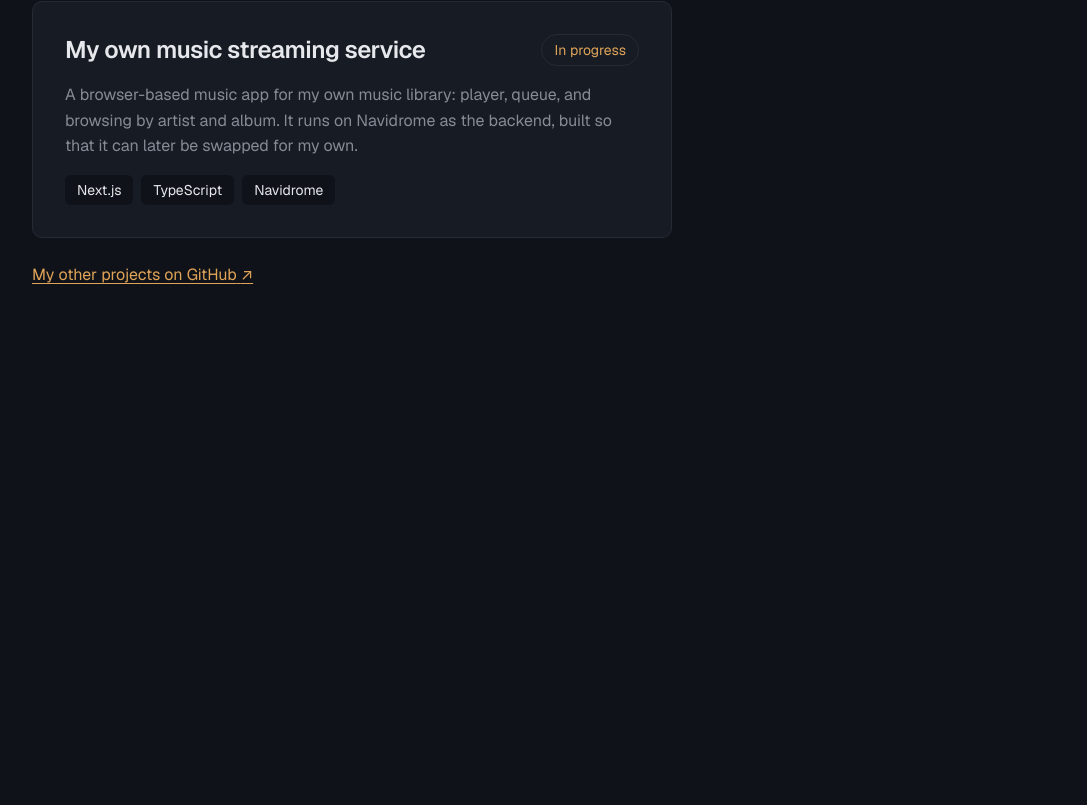
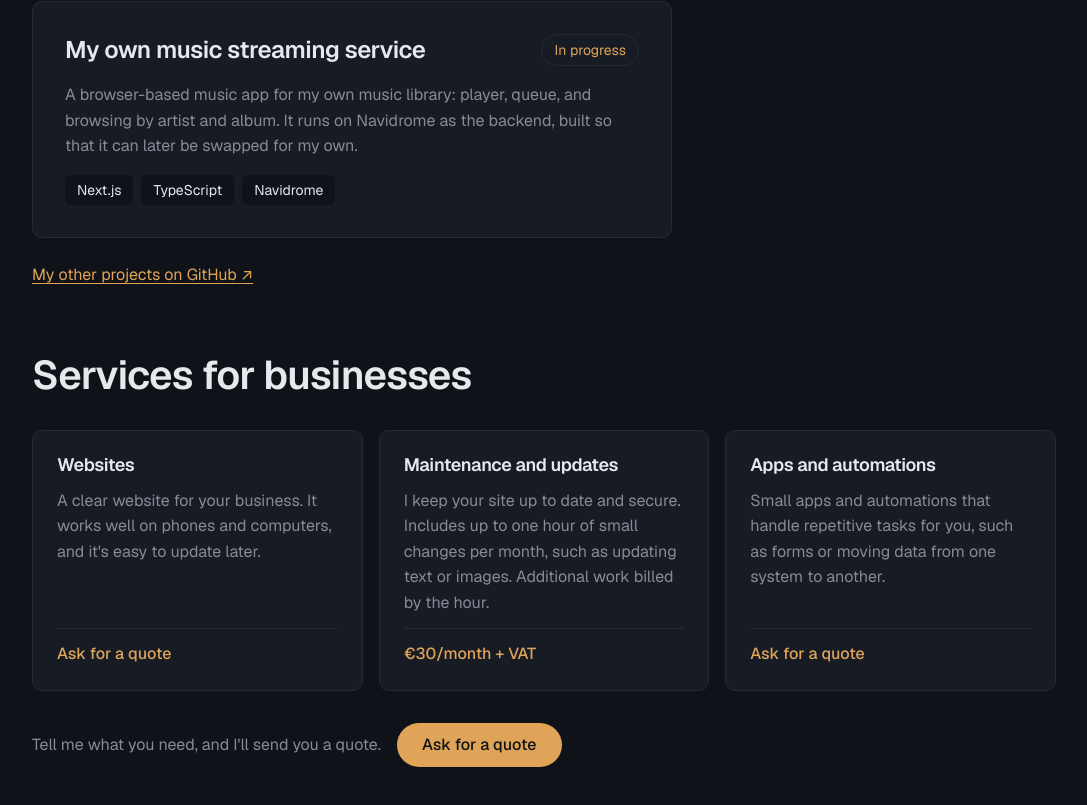
Before and after one commit to kumina-dev/kumina-web, a Next.js app: page /en in a window 1280 px wide. Shown: the part 580-1385 px from the top of the page, without its empty margins (96-1183 px from the left). Before the commit the page ends 964 px from the top, so only its background shows below. Built offline with nearby package versions, Linux system fonts and the light colour scheme.

Commit message:
KUM-46: Services section with pricing

```diff
--- a/app/[lang]/page.tsx
+++ b/app/[lang]/page.tsx
@@ -1,6 +1,7 @@
 import { notFound } from "next/navigation";
 import { FeaturedProject } from "@/components/FeaturedProject/FeaturedProject";
 import { Hero } from "@/components/Hero/Hero";
+import { Services } from "@/components/Services/Services";
 import { getDictionary, isLocale } from "@/lib/i18n";
 import styles from "./page.module.css";
 
@@ -13,6 +14,7 @@ export default async function Home({ params }: PageProps<"/[lang]">) {
     <main className={styles.main}>
       <Hero dict={dict.hero} />
       <FeaturedProject dict={dict.featured} />
+      <Services dict={dict.services} />
     </main>
   );
 }
--- /dev/null
+++ b/components/Services/Services.module.css
@@ -0,0 +1,55 @@
+.section {
+  display: grid;
+  gap: var(--space-8);
+  scroll-margin-top: var(--space-8);
+}
+
+.grid {
+  display: grid;
+  gap: var(--space-4);
+  padding: 0;
+  list-style: none;
+}
+
+.card {
+  display: flex;
+  flex-direction: column;
+  gap: var(--space-3);
+  padding: var(--space-6);
+  background-color: var(--color-surface);
+  border: 1px solid var(--color-border);
+  border-radius: var(--radius-md);
+}
+
+.title {
+  font-size: var(--text-lg);
+}
+
+.description {
+  flex: 1;
+  color: var(--color-text-muted);
+}
+
+.price {
+  padding-top: var(--space-3);
+  border-top: 1px solid var(--color-border);
+  color: var(--color-accent);
+  font-weight: var(--weight-medium);
+}
+
+.cta {
+  display: flex;
+  flex-wrap: wrap;
+  align-items: center;
+  gap: var(--space-4);
+}
+
+.cta p {
+  color: var(--color-text-muted);
+}
+
+@media (min-width: 48rem) {
+  .grid {
+    grid-template-columns: repeat(3, 1fr);
+  }
+}
--- /dev/null
+++ b/components/Services/Services.tsx
@@ -0,0 +1,34 @@
+import { ButtonLink } from "@/components/Button/Button";
+import type { Dictionary } from "@/lib/i18n";
+import styles from "./Services.module.css";
+
+type ServicesProps = {
+  dict: Dictionary["services"];
+};
+
+export function Services({ dict }: ServicesProps) {
+  return (
+    <section
+      id="palvelut"
+      className={styles.section}
+      aria-labelledby="services-heading"
+    >
+      <h2 id="services-heading">{dict.heading}</h2>
+
+      <ul className={styles.grid}>
+        {dict.items.map((item) => (
+          <li key={item.title} className={styles.card}>
+            <h3 className={styles.title}>{item.title}</h3>
+            <p className={styles.description}>{item.description}</p>
+            <p className={styles.price}>{item.price}</p>
+          </li>
+        ))}
+      </ul>
+
+      <div className={styles.cta}>
+        <p>{dict.ctaText}</p>
+        <ButtonLink href="#yhteys">{dict.ctaButton}</ButtonLink>
+      </div>
+    </section>
+  );
+}
--- a/dictionaries/en.json
+++ b/dictionaries/en.json
@@ -22,5 +22,27 @@
     "title": "My own music streaming service",
     "description": "A browser-based music app for my own music library: player, queue, and browsing by artist and album. It runs on Navidrome as the backend, built so that it can later be swapped for my own.",
     "githubLink": "My other projects on GitHub"
+  },
+  "services": {
+    "heading": "Services for businesses",
+    "items": [
+      {
+        "title": "Websites",
+        "description": "A clear website for your business. It works well on phones and computers, and it's easy to update later.",
+        "price": "Ask for a quote"
+      },
+      {
+        "title": "Maintenance and updates",
+        "description": "I keep your site up to date and secure. Includes up to one hour of small changes per month, such as updating text or images. Additional work billed by the hour.",
+        "price": "€30/month + VAT"
+      },
+      {
+        "title": "Apps and automations",
+        "description": "Small apps and automations that handle repetitive tasks for you, such as forms or moving data from one system to another.",
+        "price": "Ask for a quote"
+      }
+    ],
+    "ctaText": "Tell me what you need, and I'll send you a quote.",
+    "ctaButton": "Ask for a quote"
   }
 }
--- a/dictionaries/fi.json
+++ b/dictionaries/fi.json
@@ -22,5 +22,27 @@
     "title": "Oma musiikkipalvelu",
     "description": "Selaimessa toimiva musiikkisovellus omalle musiikkikirjastolle: soitin, jono sekä artistien ja albumien selaus. Taustapalvelimena on Navidrome, ja sovellus on rakennettu niin, että sen voi myöhemmin vaihtaa omaan.",
     "githubLink": "Muut projektini GitHubissa"
+  },
+  "services": {
+    "heading": "Palvelut yrityksille",
+    "items": [
+      {
+        "title": "Verkkosivut",
+        "description": "Selkeät verkkosivut yrityksellesi. Ne toimivat hyvin puhelimella ja koneella, ja niitä on helppo päivittää myöhemmin.",
+        "price": "Pyydä tarjous"
+      },
+      {
+        "title": "Ylläpito ja päivitykset",
+        "description": "Pidän sivut ajan tasalla ja turvallisina. Hintaan sisältyy enintään tunti pieniä muutoksia kuukaudessa, kuten tekstien tai kuvien päivityksiä. Lisätyöt erikseen tuntihinnalla.",
+        "price": "30 €/kk + alv"
+      },
+      {
+        "title": "Sovellukset ja automaatiot",
+        "description": "Pieniä sovelluksia ja automaatioita, jotka hoitavat toistuvia tehtäviä puolestasi, esimerkiksi lomakkeita tai tietojen siirtoa järjestelmästä toiseen.",
+        "price": "Pyydä tarjous"
+      }
+    ],
+    "ctaText": "Kerro, mitä tarvitset, niin teen sinulle tarjouksen.",
+    "ctaButton": "Pyydä tarjous"
   }
 }
```
